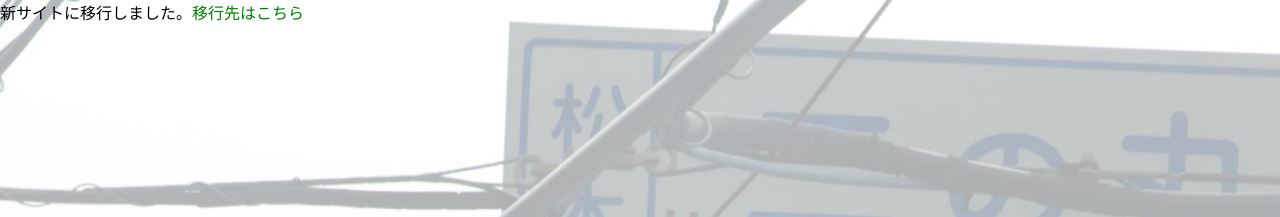
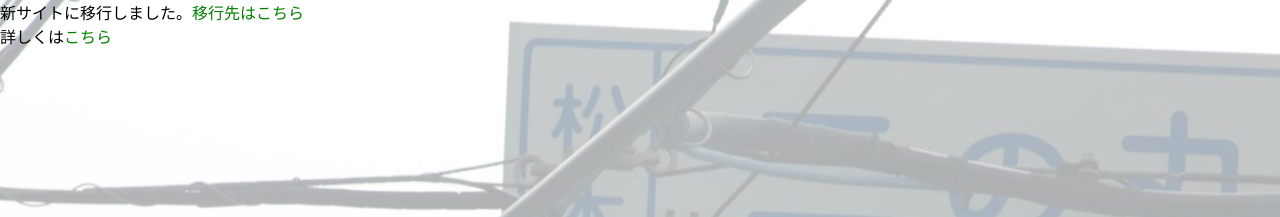
Before and after one commit to ams-signal/ams-signal.github.io, a plain HTML site: page index.html in a window 1280 px wide. Shown: the top 217 px of the page. Drawn offline with Linux system fonts and the light colour scheme.

Commit message:
Update index.html

```diff
--- a/index.html
+++ b/index.html
@@ -27,7 +27,7 @@
 </head>
 <body><p class="pic">
    <div class="fixed-background backpic1">
-新サイトに移行しました。<a href="https://www.gasukaku.net/amss/">移行先はこちら</a>
+新サイトに移行しました。<a href="https://www.gasukaku.net/amss/">移行先はこちら</a><br>詳しくは<a href="https://www.gasukaku.net/n/2022-11-28.html">こちら</a>
      <!--  <div id="header">
       <h1><a href="../"style="color:white">AMS SIGNAL</a></h1>
    </div>
```
